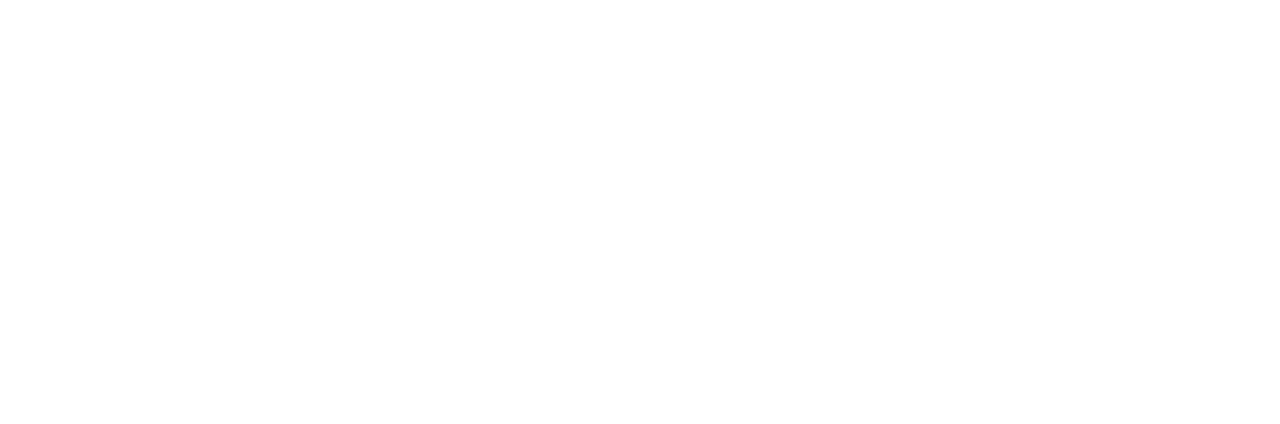
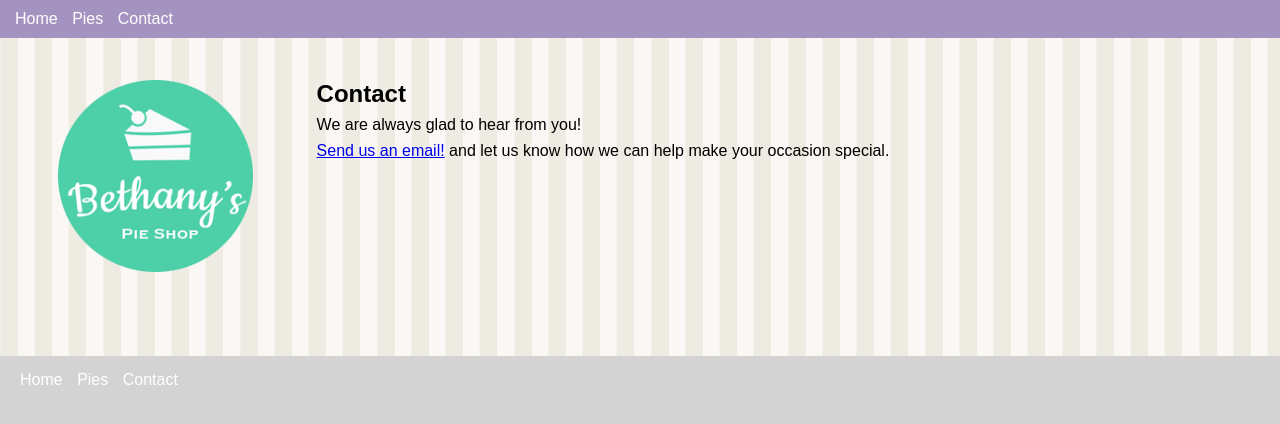
Before and after one commit to LCzoboriek/HTML--CSS--Javascript, a plain HTML site: page contact.html in a window 1280 px wide. Drawn offline with Linux system fonts and the light colour scheme.

Commit message:
added in mail to anchor

```diff
--- a/contact.html
+++ b/contact.html
@@ -0,0 +1,42 @@
+<!DOCTYPE html>
+<html lang="en">
+<head>
+    <link rel="stylesheet" href="site.css" type="text/css">
+    <meta charset="UTF-8">
+    <meta http-equiv="X-UA-Compatible" content="IE=edge">
+    <meta name="viewport" content="width=device-width, initial-scale=1.0">
+    <title>Contact | Bethany's Pie Shop</title>
+
+</head>
+<body>
+    <header>
+        <nav>
+            <ul>
+                <li><a href="/">Home</a></li>
+                <li><a href="/pies.html">Pies</a></li>
+                <li><a href="/contact.html">Contact</a></li>
+            </ul>
+        </nav>
+    </header>
+    <main>
+        <aside><img src="images/logo.png" alt="Bethany's Pie Shop"></aside>
+        <article>
+            <h1>Contact</h1>
+            <p>We are always glad to hear from you!</p>
+            <p>
+                <a href="mailto:example@bethanyspieshop.com?subject=Interested%20in%20pies">Send us an email!</a>
+                and let us know how we can help make your occasion special.
+            </p>
+        </article>
+    </main>
+    <footer>
+        <nav>
+            <ul>
+                <li><a href="/">Home</a></li>
+                <li><a href="pies.html">Pies</a></li>
+                <li><a href="contact.html">Contact</a></li>
+            </ul>
+        </nav>
+    </footer>
+</body>
+</html>
```
Also changed, not shown: index.html (+16 -1 lines), order.html (+2 -0 lines), pies.html (+13 -0 lines).
